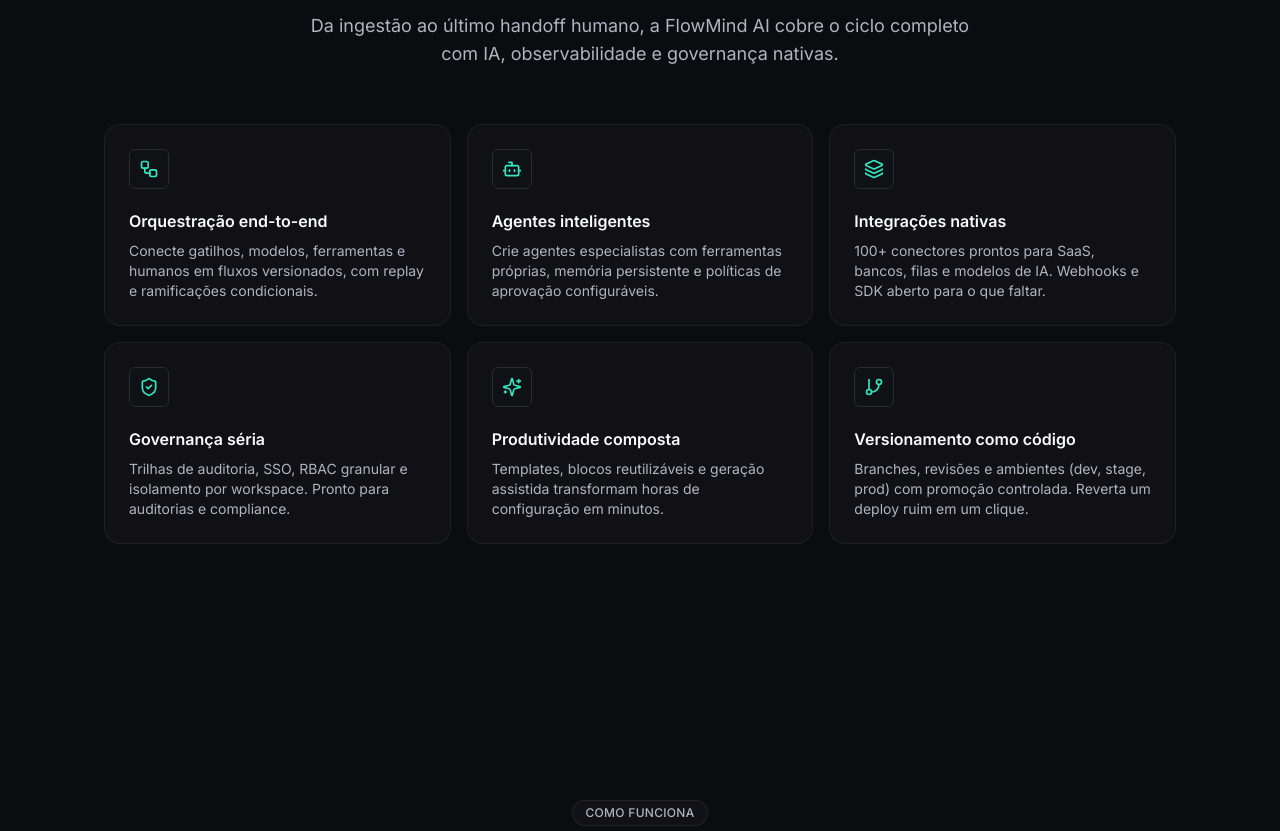
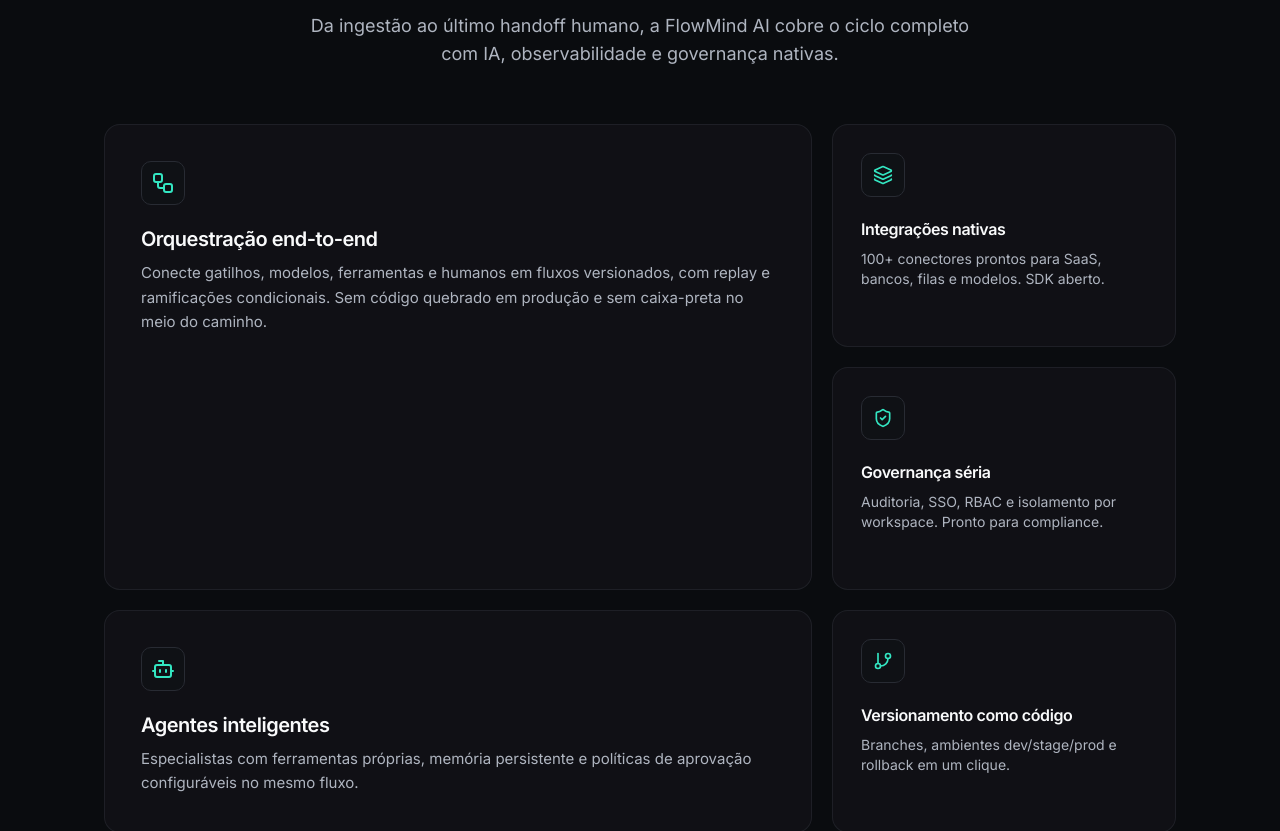
Before and after one commit to renato-carv/FlowMind-AI, a Next.js app: page / in a window 1280 px wide. Shown: the part 1821-2652 px from the top of the page. Built offline with nearby package versions, Linux system fonts and the light colour scheme.

Commit message:
feat(benefits): bento grid com 2 cards grandes e 3 pequenos
5 cards em layout bento (md grid 2 cols, lg grid 3 cols com row-span no
hero), hover lift -2px, borda accent e glow sutil quando hover. Copy
condensado para 5 itens e tipado com size lg/sm.

```diff
--- a/components/sections/benefits/index.tsx
+++ b/components/sections/benefits/index.tsx
@@ -2,6 +2,15 @@
 import { Container } from "@/components/ui/container";
 import { Section, SectionHeader } from "@/components/ui/section";
 import { benefits } from "@/lib/copy/benefits";
+import { cn } from "@/lib/utils";
+
+const layoutClasses: Record<number, string> = {
+  0: "md:col-span-2 lg:col-span-2 lg:row-span-2",
+  1: "md:col-span-1 lg:col-span-1",
+  2: "md:col-span-1 lg:col-span-1",
+  3: "md:col-span-2 lg:col-span-2",
+  4: "md:col-span-2 lg:col-span-1",
+};
 
 export function Benefits() {
   return (
@@ -12,28 +21,52 @@
           title={benefits.headline}
           description={benefits.subheadline}
         />
-        <ul role="list" className="mt-14 grid gap-4 sm:grid-cols-2 lg:grid-cols-3">
-          {benefits.items.map(({ icon: Icon, title, description }, idx) => (
+        <ul
+          role="list"
+          className="mt-14 grid auto-rows-[minmax(0,1fr)] gap-4 sm:gap-5 md:grid-cols-2 lg:grid-cols-3"
+        >
+          {benefits.items.map(({ icon: Icon, title, description, size }, idx) => {
+            const isLarge = size === "lg";
+            return (
               <Reveal
                 as="li"
                 key={title}
                 delay={idx * 60}
-              className="group border-border/60 bg-surface/60 hover:border-border relative overflow-hidden rounded-[var(--radius-lg)] border p-6 transition-colors"
+                className={cn(
+                  "group border-border/60 bg-surface/60 hover:border-accent/60 hover:shadow-lifted relative flex flex-col overflow-hidden rounded-[var(--radius-lg)] border p-6 transition-all duration-300 ease-out hover:-translate-y-0.5 motion-reduce:hover:translate-y-0 sm:p-7",
+                  isLarge && "lg:p-9",
+                  layoutClasses[idx],
+                )}
               >
                 <div
                   aria-hidden
-                className="bg-accent/0 group-hover:bg-accent/20 pointer-events-none absolute -top-12 -right-12 h-32 w-32 rounded-full blur-2xl transition-colors duration-500"
+                  className="from-accent/15 via-accent/0 to-accent/0 pointer-events-none absolute -top-24 -right-24 h-56 w-56 rounded-full bg-gradient-to-br opacity-0 blur-3xl transition-opacity duration-500 group-hover:opacity-100"
                 />
                 <div
                   aria-hidden
-                className="border-border bg-bg-elevated text-accent mb-5 inline-grid h-10 w-10 place-items-center rounded-[var(--radius-sm)] border"
+                  className="border-border bg-bg-elevated text-accent group-hover:border-accent/60 group-hover:bg-accent/10 mb-5 inline-grid h-11 w-11 place-items-center rounded-[var(--radius-md)] border transition-colors"
                 >
-                <Icon className="h-5 w-5" />
+                  <Icon className={cn("h-5 w-5", isLarge && "lg:h-6 lg:w-6")} />
                 </div>
-              <h3 className="text-fg text-base font-semibold">{title}</h3>
-              <p className="text-fg-muted mt-2 text-sm text-pretty">{description}</p>
+                <h3
+                  className={cn(
+                    "text-fg font-semibold tracking-tight",
+                    isLarge ? "text-lg sm:text-xl" : "text-base",
+                  )}
+                >
+                  {title}
+                </h3>
+                <p
+                  className={cn(
+                    "text-fg-muted mt-2 text-pretty",
+                    isLarge ? "text-sm sm:text-[15px] sm:leading-relaxed" : "text-sm",
+                  )}
+                >
+                  {description}
+                </p>
               </Reveal>
-          ))}
+            );
+          })}
         </ul>
       </Container>
     </Section>
--- a/lib/copy/benefits.ts
+++ b/lib/copy/benefits.ts
@@ -1,10 +1,13 @@
-import { Bot, GitBranch, Layers, ShieldCheck, Sparkles, Workflow } from "lucide-react";
+import { Bot, GitBranch, Layers, ShieldCheck, Workflow } from "lucide-react";
 import type { LucideIcon } from "lucide-react";
+
+export type BenefitSize = "lg" | "sm";
 
 export type Benefit = {
   icon: LucideIcon;
   title: string;
   description: string;
+  size: BenefitSize;
 };
 
 export const benefits = {
@@ -17,37 +20,33 @@
       icon: Workflow,
       title: "Orquestração end-to-end",
       description:
-        "Conecte gatilhos, modelos, ferramentas e humanos em fluxos versionados, com replay e ramificações condicionais.",
+        "Conecte gatilhos, modelos, ferramentas e humanos em fluxos versionados, com replay e ramificações condicionais. Sem código quebrado em produção e sem caixa-preta no meio do caminho.",
+      size: "lg",
+    },
+    {
+      icon: Layers,
+      title: "Integrações nativas",
+      description: "100+ conectores prontos para SaaS, bancos, filas e modelos. SDK aberto.",
+      size: "sm",
+    },
+    {
+      icon: ShieldCheck,
+      title: "Governança séria",
+      description: "Auditoria, SSO, RBAC e isolamento por workspace. Pronto para compliance.",
+      size: "sm",
     },
     {
       icon: Bot,
       title: "Agentes inteligentes",
       description:
-        "Crie agentes especialistas com ferramentas próprias, memória persistente e políticas de aprovação configuráveis.",
-    },
-    {
-      icon: Layers,
-      title: "Integrações nativas",
-      description:
-        "100+ conectores prontos para SaaS, bancos, filas e modelos de IA. Webhooks e SDK aberto para o que faltar.",
-    },
-    {
-      icon: ShieldCheck,
-      title: "Governança séria",
-      description:
-        "Trilhas de auditoria, SSO, RBAC granular e isolamento por workspace. Pronto para auditorias e compliance.",
-    },
-    {
-      icon: Sparkles,
-      title: "Produtividade composta",
-      description:
-        "Templates, blocos reutilizáveis e geração assistida transformam horas de configuração em minutos.",
+        "Especialistas com ferramentas próprias, memória persistente e políticas de aprovação configuráveis no mesmo fluxo.",
+      size: "lg",
     },
     {
       icon: GitBranch,
       title: "Versionamento como código",
-      description:
-        "Branches, revisões e ambientes (dev, stage, prod) com promoção controlada. Reverta um deploy ruim em um clique.",
+      description: "Branches, ambientes dev/stage/prod e rollback em um clique.",
+      size: "sm",
     },
   ] satisfies Benefit[],
 } as const;
```
Lines whose indentation alone changed are shown as unchanged.
